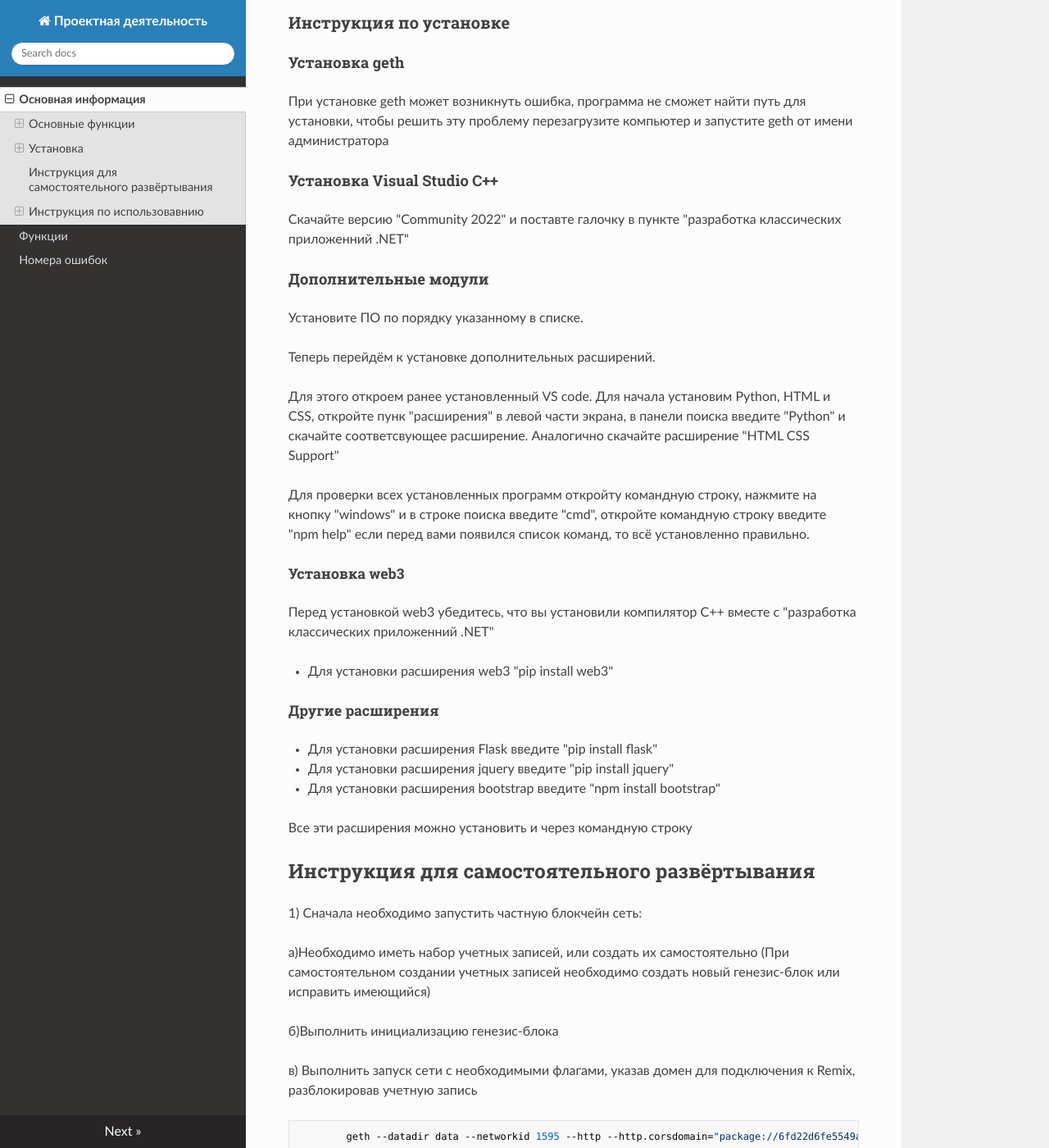
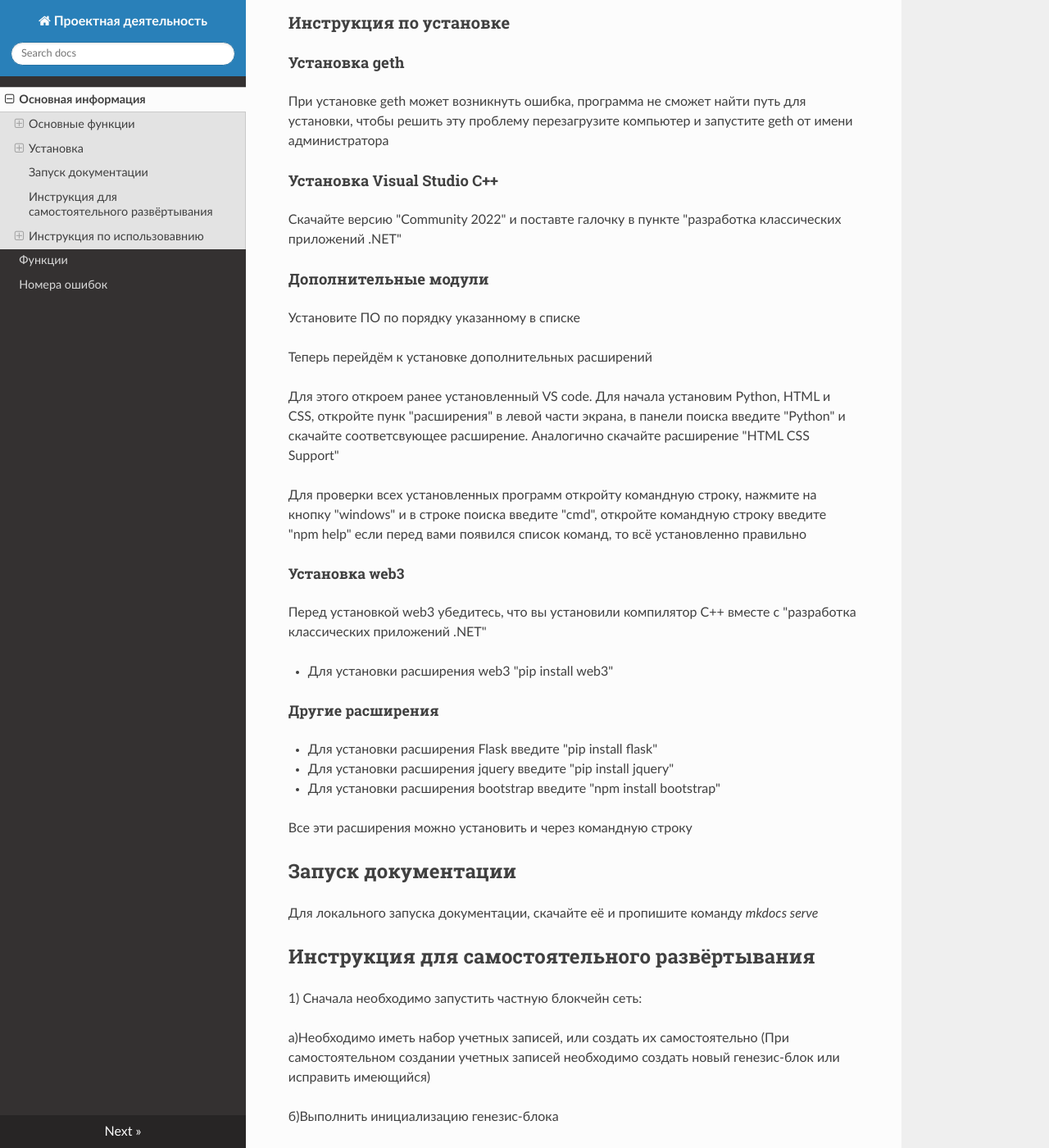
Before and after one commit to Sentinel3954/Test-project, an MkDocs documentation site: the page built from docs/index.md, in a window 1280 px wide and 1400 px high, scrolled down 1702 px. Shown: the whole window at 82% size. Built offline with MkDocs 1.6.1, drawn with Linux system fonts in a browser that asks for light colours; nearby versions of some CDN libraries; some of the changed text lies outside the part shown.

Commit message:
23.12.22

```diff
--- a/docs/index.md
+++ b/docs/index.md
@@ -75,20 +75,20 @@ Npm modules
 
 #### Установка Visual Studio C++
 Cкачайте версию "Community 2022" и поставте галочку в пункте
-"разработка классических приложенний .NET"
+"разработка классических приложений .NET"
 #### Дополнительные модули
-Установите ПО по порядку указанному в списке.
+Установите ПО по порядку указанному в списке
 
-Теперь перейдём к установке дополнительных расширений.
+Теперь перейдём к установке дополнительных расширений
 
 Для этого откроем ранее установленный VS code.
 Для начала установим Python, HTML и CSS, откройте пунк "расширения" в левой части экрана, в панели поиска введите "Python" и скачайте соответсвующее расширение. Аналогично скачайте расширение "HTML CSS Support"
 
-Для проверки всех установленных программ откройту командную строку, нажмите на кнопку "windows" и в строке поиска введите "cmd", откройте командную строку введите "npm help" если перед вами появился список команд, то всё установленно правильно.
+Для проверки всех установленных программ откройту командную строку, нажмите на кнопку "windows" и в строке поиска введите "cmd", откройте командную строку введите "npm help" если перед вами появился список команд, то всё установленно правильно
 
 
 ##### Установка web3
-Перед установкой web3 убедитесь, что вы установили компилятор C++ вместе с "разработка классических приложенний .NET"
+Перед установкой web3 убедитесь, что вы установили компилятор C++ вместе с "разработка классических приложений .NET"
 
 * Для установки расширения web3 "pip install web3"
 
@@ -100,7 +100,8 @@ Cкачайте версию "Community 2022" и поставте галочку
 
 Все эти расширения можно установить и через командную строку
 
-
+## Запуск документации
+Для локального запуска документации, скачайте её и пропишите команду *mkdocs serve*
 
 ## Инструкция для самостоятельного развёртывания
 1) Сначала необходимо запустить частную блокчейн сеть:
@@ -141,4 +142,4 @@ Cкачайте версию "Community 2022" и поставте галочку
 
 Далее на почту, указанную при регистрации, приходит код, который нужно ввести в подготовленное для этого поле. Регистрация заверщена.
 
-У учителя, как и ученика есть личный кабинет.
+У учителя, как и ученика есть личный кабинет
```
Also changed, not shown: docs/fail.md (+86 -0 lines), docs/function.md (+3 -0 lines).
